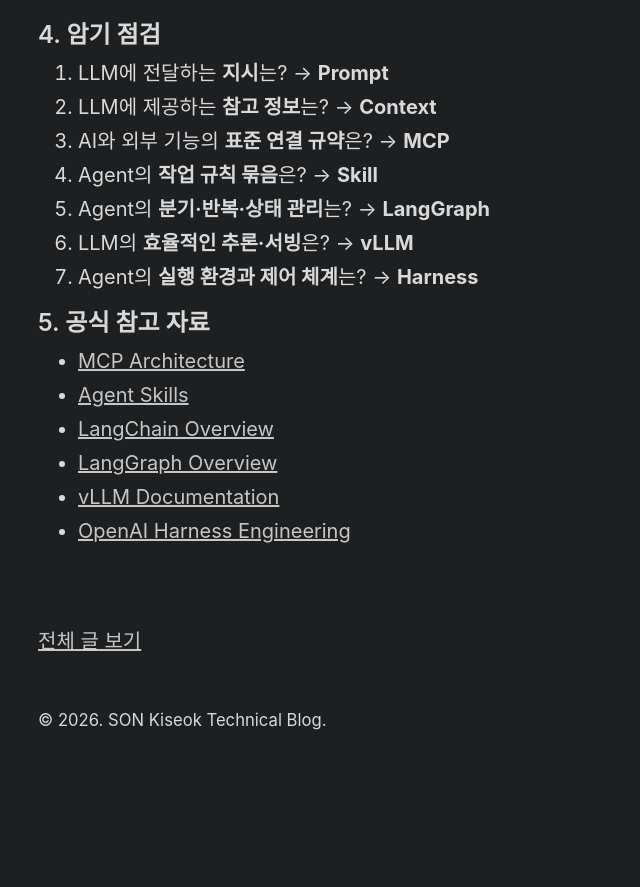
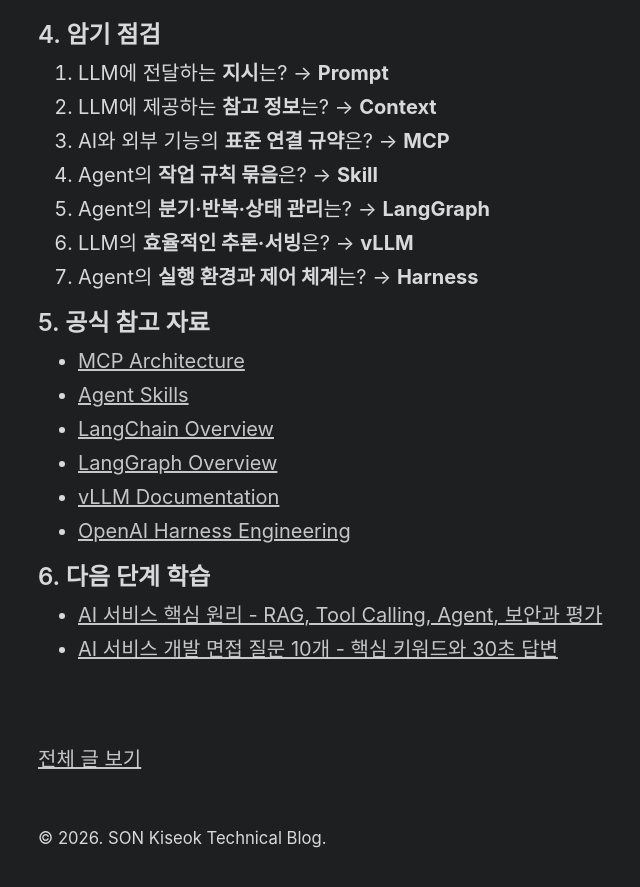
Before and after one commit to son1004007/son1004007.github.io, a Jekyll site: the page built from _posts/2026-10-09-ai-agent-core-terms-memorization.md, in a window 1280 px wide and 900 px high, scrolled down 2101 px. Shown: the top 887 px of the window, without its empty margins (266-906 px from the left). Built offline with Jekyll 4.4.1, drawn with Linux system fonts in a browser that asks for light colours; before the commit the page ends 2883 px from its top, so only the background shows below that.

Commit message:
docs(blog): link core AI principles and interview review from glossary

```diff
--- a/_posts/2026-10-09-ai-agent-core-terms-memorization.md
+++ b/_posts/2026-10-09-ai-agent-core-terms-memorization.md
@@ -69,3 +69,8 @@
 - [LangGraph Overview](https://docs.langchain.com/oss/python/langgraph/overview)
 - [vLLM Documentation](https://docs.vllm.ai/en/stable/)
 - [OpenAI Harness Engineering](https://openai.com/index/harness-engineering/)
+
+## 6. 다음 단계 학습
+
+- [AI 서비스 핵심 원리 - RAG, Tool Calling, Agent, 보안과 평가]({% post_url 2026-10-09-ai-service-engineering-core-principles %})
+- [AI 서비스 개발 면접 질문 10개 - 핵심 키워드와 30초 답변]({% post_url 2026-10-09-ai-service-engineering-interview-questions %})
```
